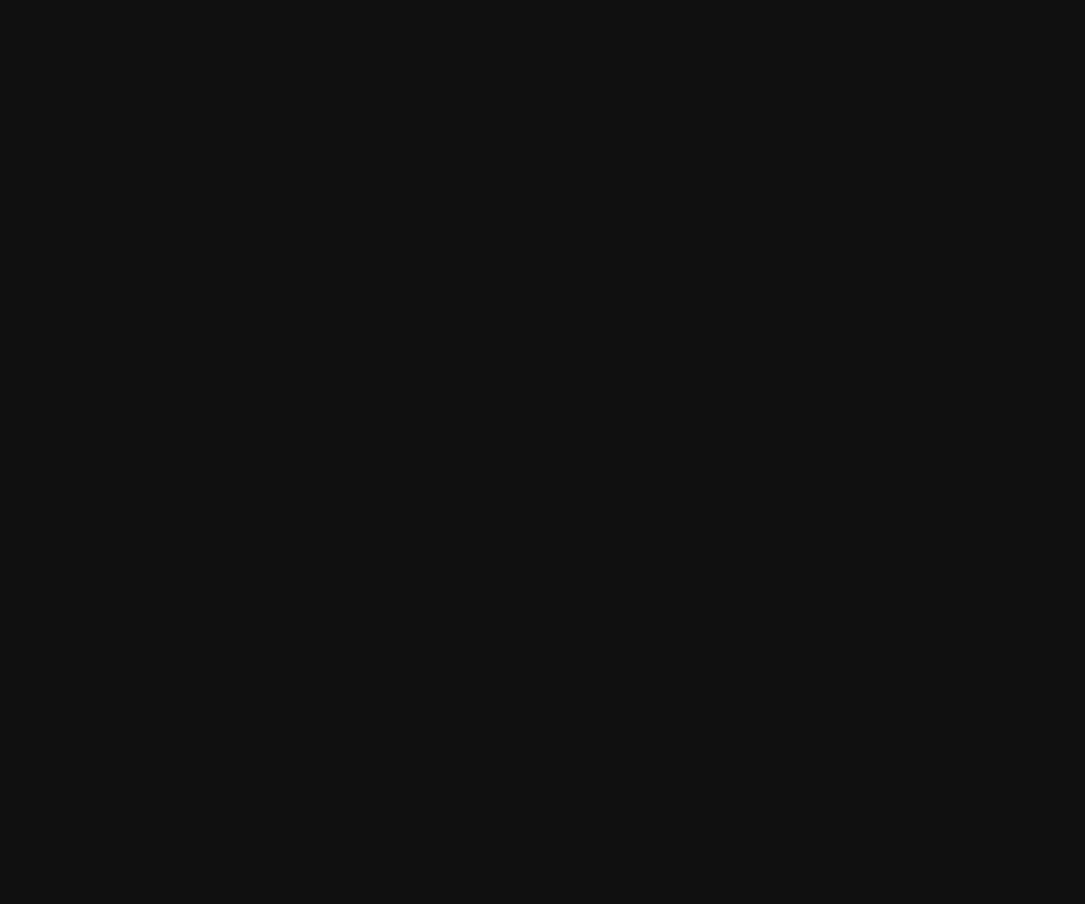
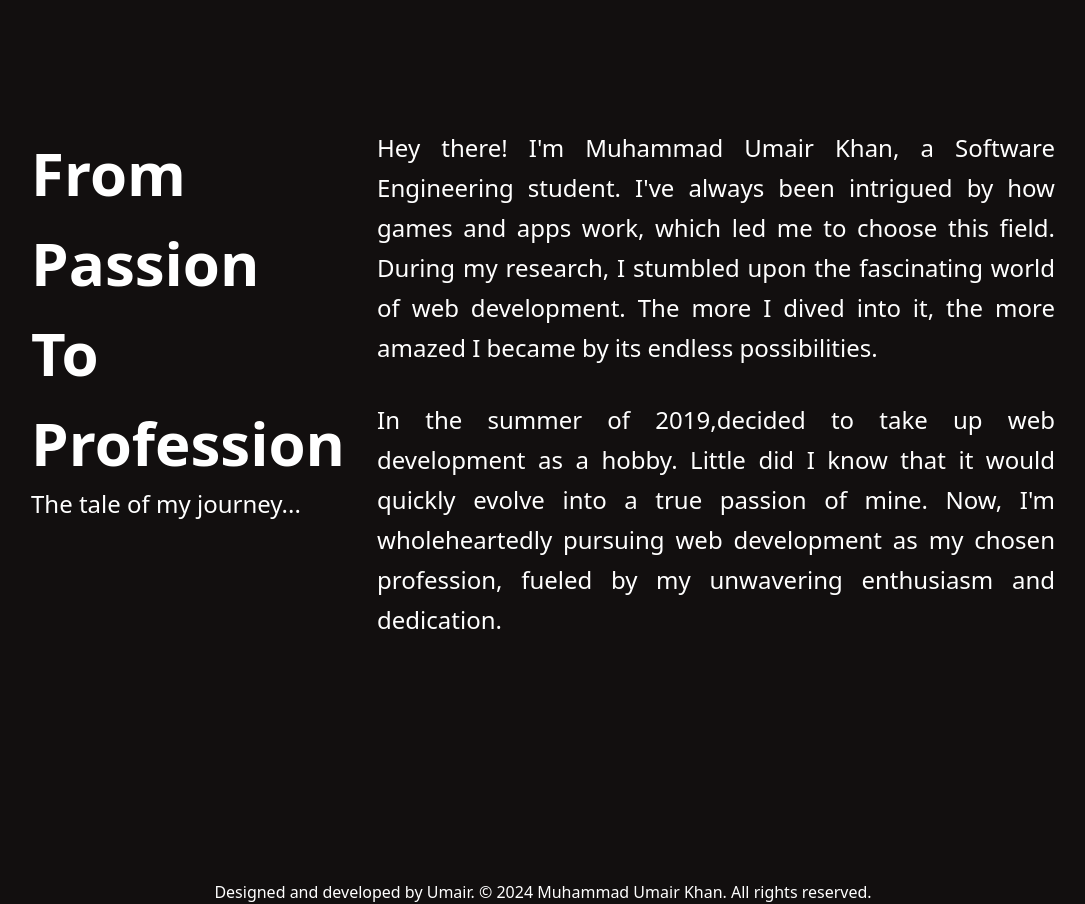
Before and after one commit to itzUmair/portfolio, a Next.js app: page / in a window 1280 px wide. Shown: the part 1100-2004 px from the top of the page, without its empty margins (97-1182 px from the left). Before the commit the page ends 1012 px from the top, so only its background shows below. Built offline with nearby package versions, Linux system fonts and the light colour scheme.

Commit message:
feat(app): added about section

```diff
--- a/app/page.tsx
+++ b/app/page.tsx
@@ -1,9 +1,14 @@
+import About from "@/components/About";
 import Hero from "@/components/Hero";
+import Spacer from "@/components/Spacer";
 
 export default function Home() {
   return (
     <main className="w-full">
       <Hero />
+      <Spacer />
+      <About />
+      <Spacer />
     </main>
   );
 }
--- /dev/null
+++ b/components/About.tsx
@@ -0,0 +1,14 @@
+export default function About() {
+  return (
+    <section className="flex flex-col md:flex-row gap-y-8 gap-x-8 justify-between md:mx-16">
+      <div>
+        <h2 className="font-bold text-3xl lg:text-6xl leading-[45px] lg:leading-[90px]">From Passion <br /> To Profession</h2>
+        <p className="lg:text-2xl">The tale of my journey...</p>
+      </div>
+      <div className="flex flex-col gap-y-8  max-w-[60ch] text-justify lg:text-2xl">
+        <p className="lg:leading-[40px]">Hey there! I&apos;m Muhammad Umair Khan, a Software Engineering student. I&apos;ve always been intrigued by how games and apps work, which led me to choose this field. During my research, I stumbled upon the fascinating world of web development. The more I dived into it, the more amazed I became by its endless possibilities.</p>
+        <p className="lg:leading-[40px]">In the summer of 2019,decided to take up web development as a hobby. Little did I know that it would quickly evolve into a true passion of mine. Now, I&apos;m wholeheartedly pursuing web development as my chosen profession, fueled by my unwavering enthusiasm and dedication.</p>
+      </div>
+    </section>
+  )
+}
--- /dev/null
+++ b/components/Spacer.tsx
@@ -0,0 +1,5 @@
+export default function Spacer() {
+  return (
+    <div className="my-28 lg:my-60"></div>
+  )
+}
```
